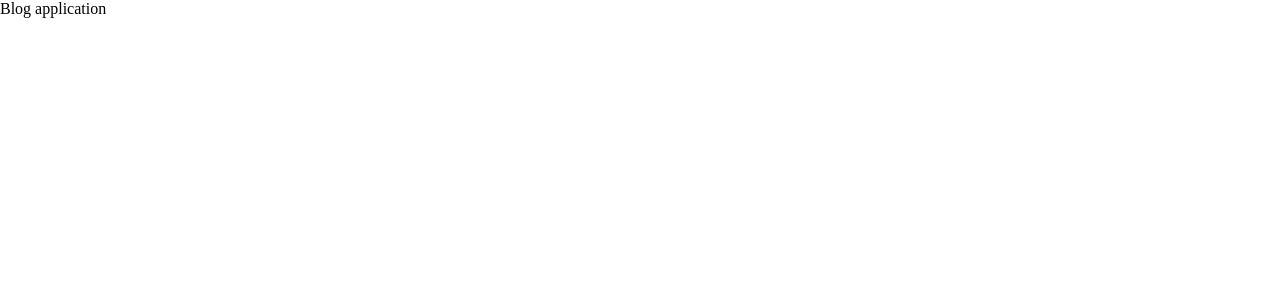
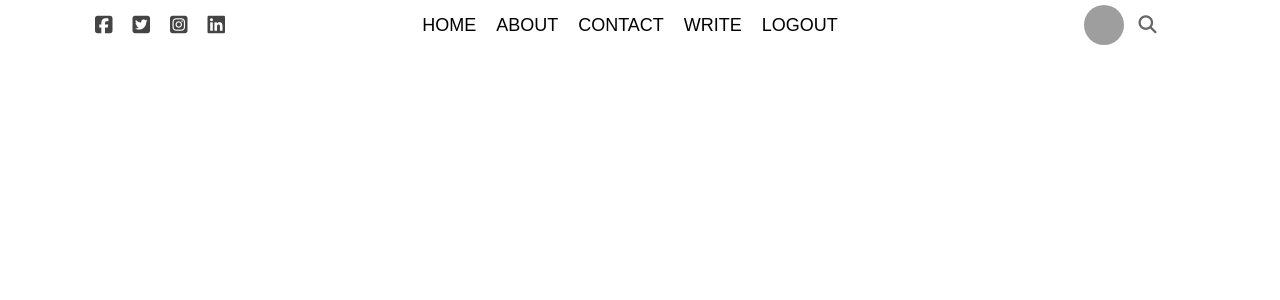
Before and after one commit to bsgauthierwebdev/mern-blog-tutorial, a React (Create React App) app: page / in a window 1280 px wide. Shown: the top 300 px of the page. Built offline with nearby package versions, Linux system fonts and the light colour scheme; grey boxes are pictures that could not be loaded.

Commit message:
Import TopBar component

```diff
--- a/src/App.js
+++ b/src/App.js
@@ -1,9 +1,12 @@
+import TopBar from "./Components/TopBar/TopBar";
 
 
 function App() {
   return (
     <div className="App">
-      Blog application
+      <>
+        <TopBar />
+      </>
     </div>
   );
 }
```
